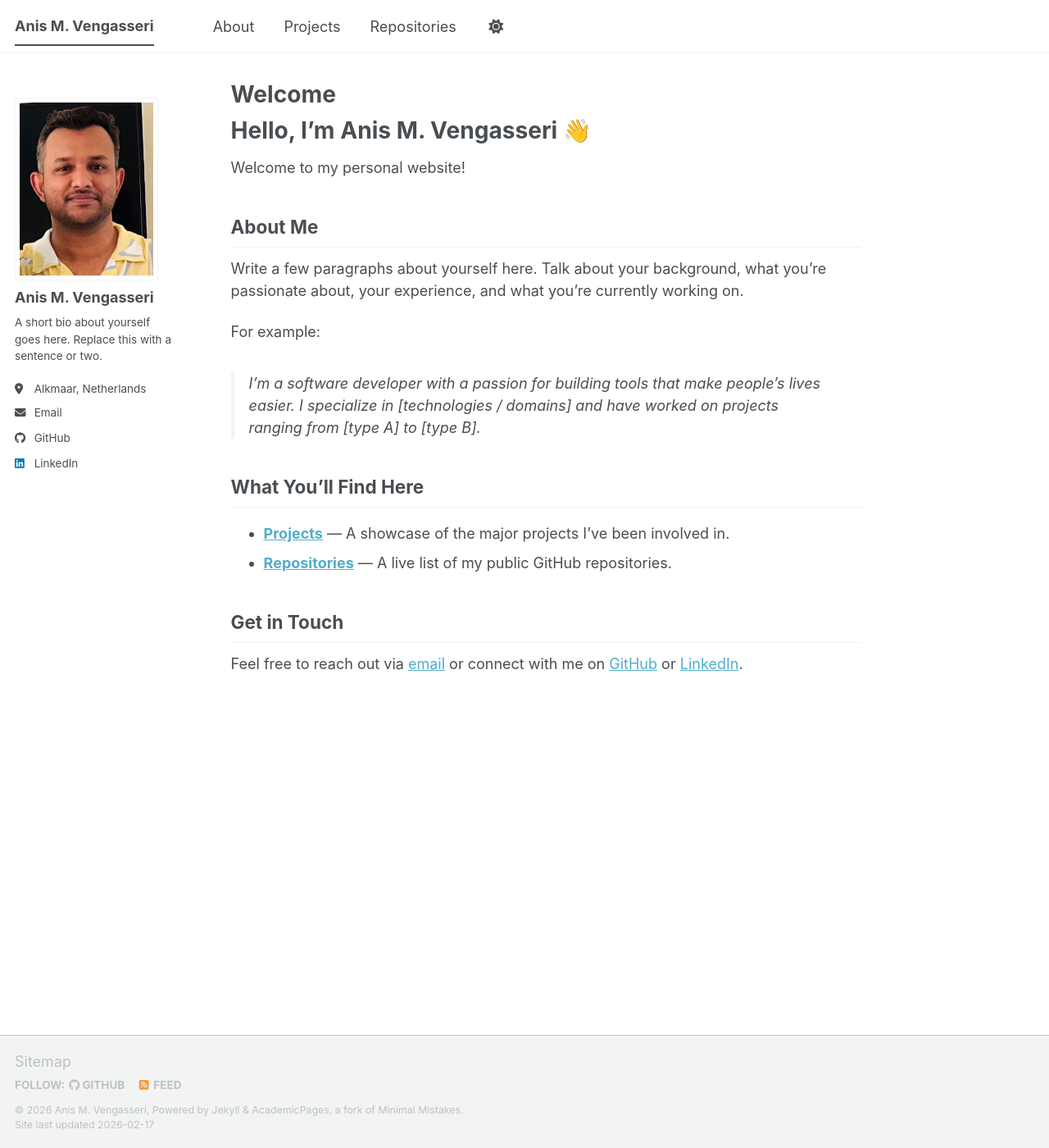
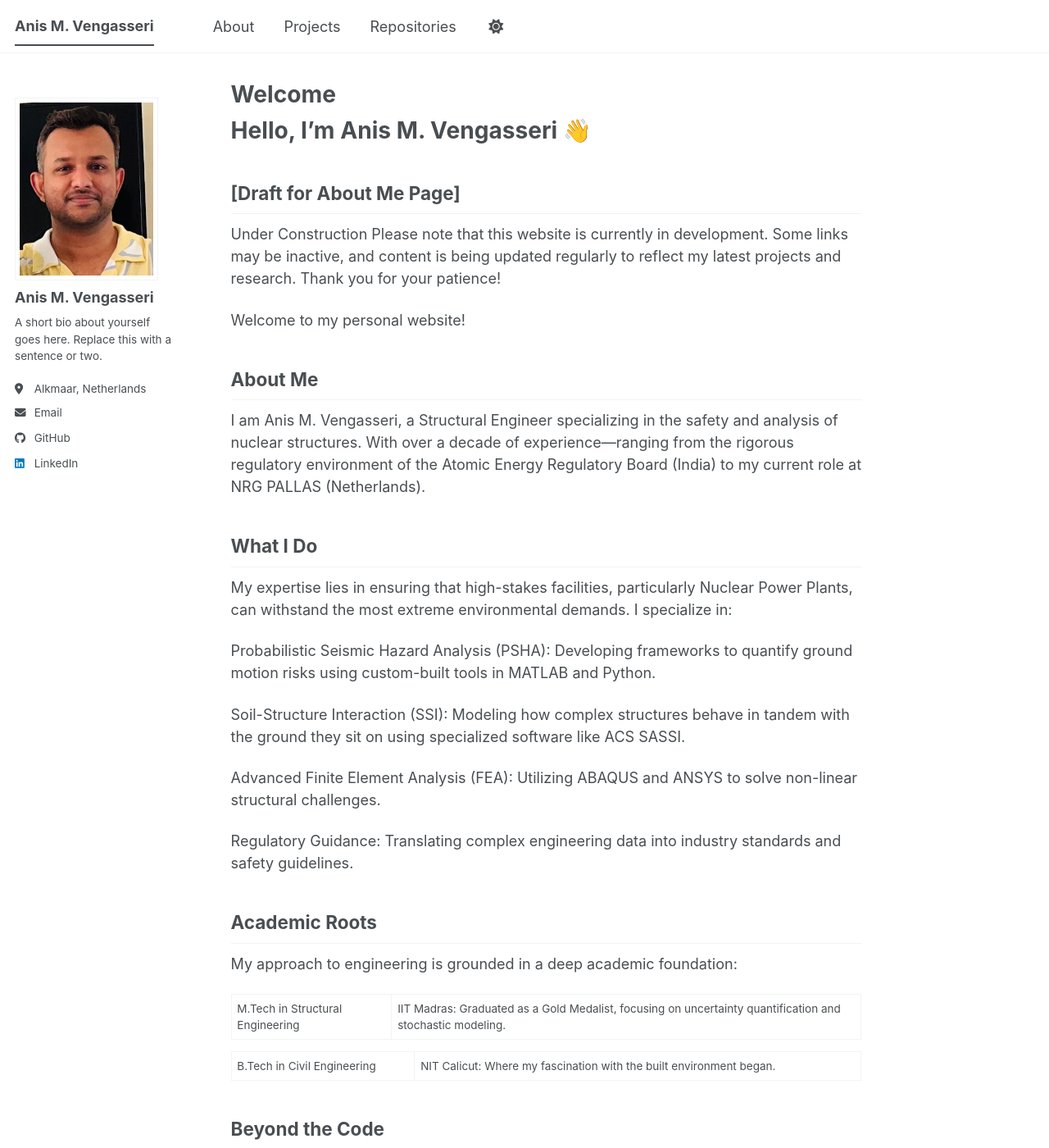
Before and after one commit to anismhd/anismhd.github.io, a Jekyll site: the page built from _pages/about.md, in a window 1280 px wide and 1400 px high. Shown: the whole window at 82% size. Built offline with Jekyll 4.4.1, drawn with Linux system fonts in a browser that asks for light colours; a script bundle is joined from its source files by our own code; library files that are not in the unit come from our copies; some of the changed text lies outside the part shown.

Commit message:
Update about.md

```diff
--- a/_pages/about.md
+++ b/_pages/about.md
@@ -9,14 +9,42 @@ redirect_from:
 
 # Hello, I'm Anis M. Vengasseri 👋
 
+## [Draft for About Me Page]
+Under Construction
+Please note that this website is currently in development. Some links may be inactive, and content is being updated regularly to reflect my latest projects and research. Thank you for your patience!
+
 Welcome to my personal website!
 
 ## About Me
 
-Write a few paragraphs about yourself here. Talk about your background, what you're passionate about, your experience, and what you're currently working on.
+I am Anis M. Vengasseri, a Structural Engineer specializing in the safety and analysis of nuclear structures. With over a decade of experience—ranging from the rigorous regulatory environment of the Atomic Energy Regulatory Board (India) to my current role at NRG PALLAS (Netherlands).
 
-For example:
-> I'm a software developer with a passion for building tools that make people's lives easier. I specialize in [technologies / domains] and have worked on projects ranging from [type A] to [type B].
+
+## What I Do
+My expertise lies in ensuring that high-stakes facilities, particularly Nuclear Power Plants, can withstand the most extreme environmental demands. I specialize in:
+
+Probabilistic Seismic Hazard Analysis (PSHA): Developing frameworks to quantify ground motion risks using custom-built tools in MATLAB and Python.
+
+Soil-Structure Interaction (SSI): Modeling how complex structures behave in tandem with the ground they sit on using specialized software like ACS SASSI.
+
+Advanced Finite Element Analysis (FEA): Utilizing ABAQUS and ANSYS to solve non-linear structural challenges.
+
+Regulatory Guidance: Translating complex engineering data into industry standards and safety guidelines.
+
+## Academic Roots
+
+My approach to engineering is grounded in a deep academic foundation:
+
+M.Tech in Structural Engineering | IIT Madras: Graduated as a Gold Medalist, focusing on uncertainty quantification and stochastic modeling.
+
+B.Tech in Civil Engineering | NIT Calicut: Where my fascination with the built environment began.
+
+## Beyond the Code
+
+While I spend much of my time in the world of Fortran, Python, and GIS, I am a firm believer in the "human element" of engineering. Safety isn't just about meeting a code; it’s about protecting communities and the environment through precision and foresight.
+
+Currently based in Alkmaar, Netherlands, I am always looking to connect with fellow engineers, researchers, and tech enthusiasts.
+
 
 ## What You'll Find Here
 
```
